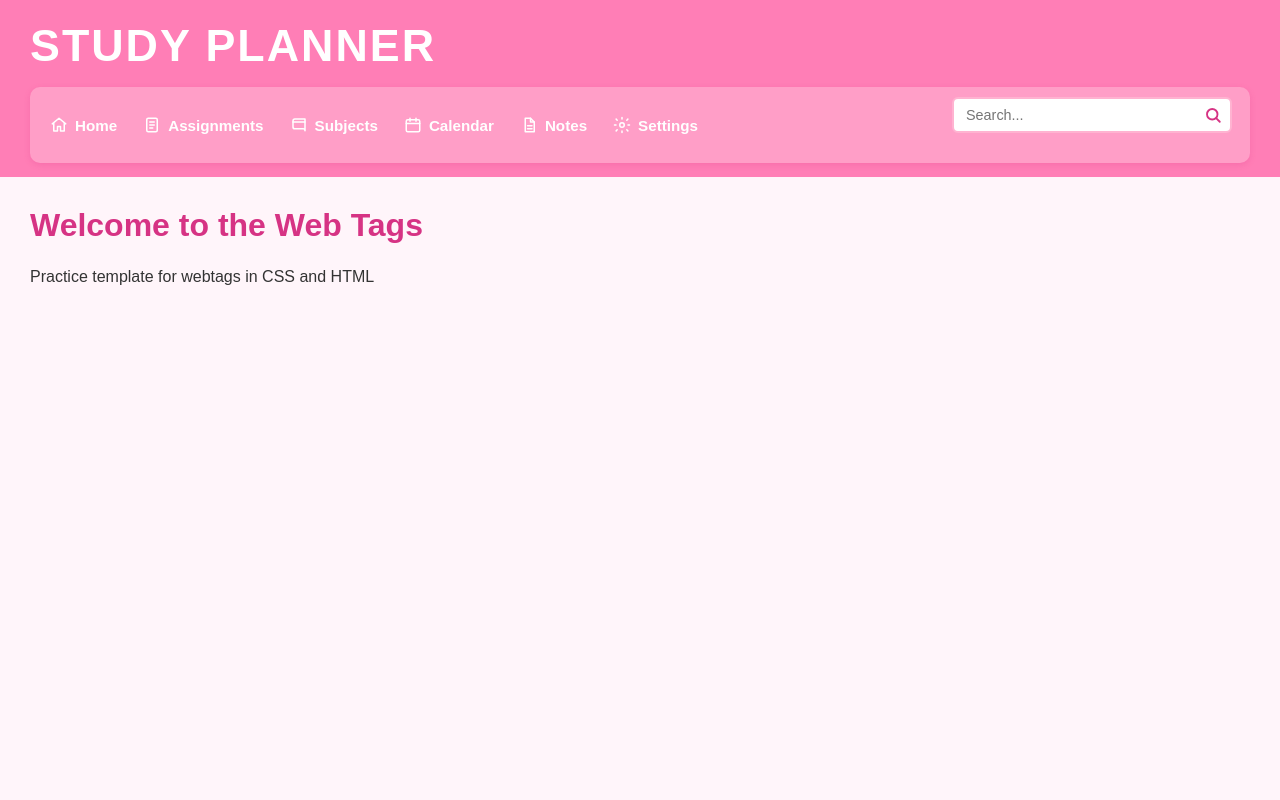
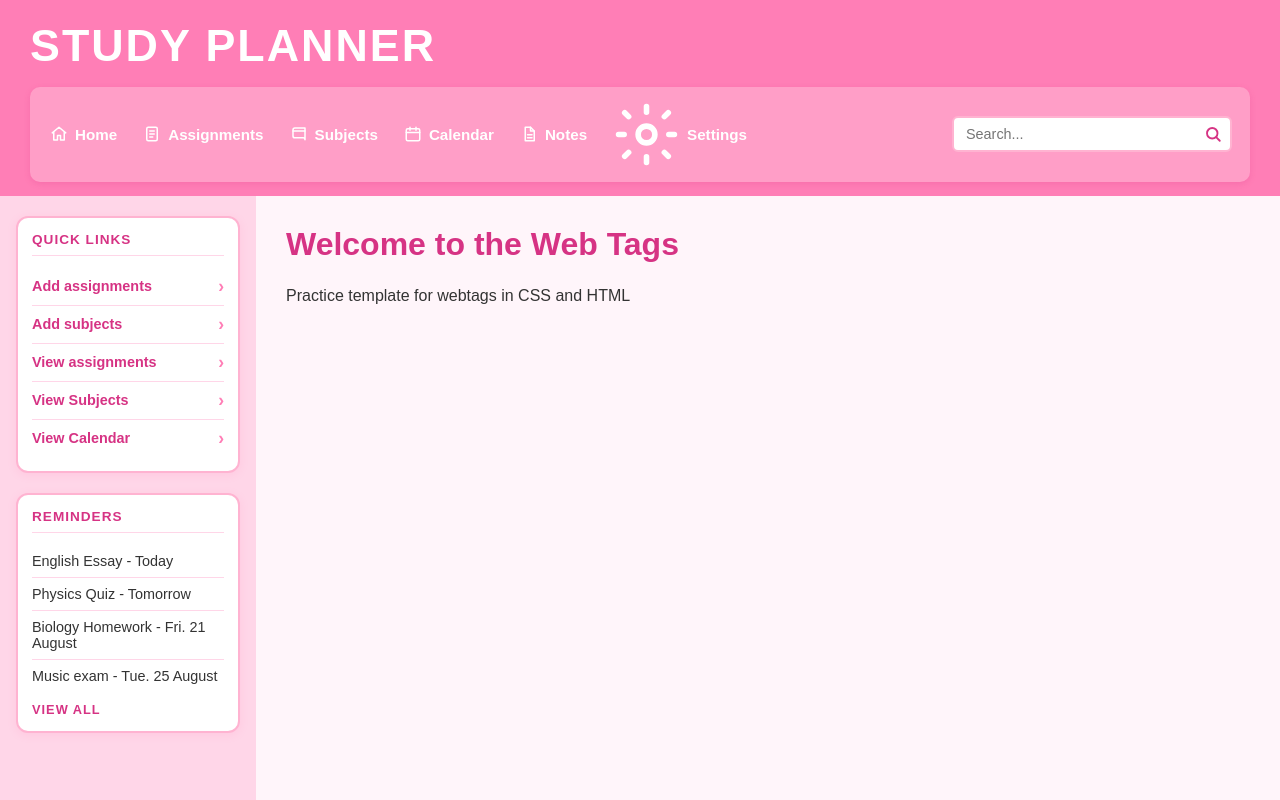
Before and after one commit to chrxssy2023/study_planner, a Flask app: page / in a window 1280 px wide. Run offline with Flask 3, Linux system fonts and the light colour scheme.

Commit message:
Updated main top menu and sidebar menu

```diff
--- a/static/css/style.css
+++ b/static/css/style.css
@@ -59,11 +59,14 @@ body {
 .main-nav {
     flex: 1 1 auto;
     min-width: 0;
+    display: flex;
+    align-items: center;
 }
 
 nav ul {
     display: flex;
     flex-wrap: wrap;
+    align-items: center;
     list-style: none;
     gap: 6px 22px;
 }
@@ -83,11 +86,7 @@ nav a {
     width: 18px;
     height: 18px;
     flex-shrink: 0;
-    fill: none;
-    stroke: #fff;
-    stroke-width: 2;
-    stroke-linecap: round;
-    stroke-linejoin: round;
+    display: block;
 }
 
 nav a:hover {
@@ -96,7 +95,7 @@ nav a:hover {
 }
 
 nav a:hover .nav-icon {
-    stroke: #fff5fa;
+    opacity: 0.85;
 }
 
 /* ===== Search ===== */
@@ -104,6 +103,10 @@ nav a:hover .nav-icon {
 .search-form {
     flex: 0 1 clamp(140px, 22vw, 280px);
     min-width: 120px;
+    margin: 0;
+    display: flex;
+    align-items: center;
+    align-self: center;
 }
 
 .search-box {
@@ -139,12 +142,91 @@ nav a:hover .nav-icon {
     background-position: center;
 }
 
+/* ===== Body layout: 1/5 sidebar + 4/5 main ===== */
+
+.body-container {
+    display: grid;
+    grid-template-columns: 1fr 4fr;
+    flex: 1;
+    min-height: 0;
+}
+
+/* ===== Sidebar ===== */
+
+.sidebar {
+    padding: 20px 16px;
+    background: #ffd6e8;
+    display: flex;
+    flex-direction: column;
+    gap: 20px;
+}
+
+.sidebar-box {
+    border: 2px solid #ffb3d1;
+    border-radius: 12px;
+    padding: 14px;
+    background: #fff;
+    box-shadow: 0 2px 8px rgba(255, 126, 182, 0.15);
+}
+
+.sidebar-box h2 {
+    font-size: 0.85rem;
+    font-weight: 900;
+    letter-spacing: 1px;
+    text-transform: uppercase;
+    color: #d63384;
+    margin-bottom: 12px;
+    padding-bottom: 8px;
+    border-bottom: 1px solid #ffd6e8;
+}
+
+.quick-links,
+.reminders {
+    list-style: none;
+}
+
+.quick-links li,
+.reminders li {
+    padding: 8px 0;
+    border-bottom: 1px solid #ffd6e8;
+    font-size: 0.9rem;
+}
+
+.quick-links li:last-child,
+.reminders li:last-child {
+    border-bottom: none;
+}
+
+.quick-links li {
+    display: flex;
+    justify-content: space-between;
+    align-items: center;
+    color: #d63384;
+    font-weight: bold;
+}
+
+.quick-links li::after {
+    content: "›";
+    font-size: 1.1rem;
+    color: #ff7eb6;
+}
+
+.view-all {
+    display: block;
+    margin-top: 10px;
+    font-size: 0.8rem;
+    font-weight: bold;
+    letter-spacing: 1px;
+    text-transform: uppercase;
+    color: #d63384;
+}
+
 /* Main */
 
 main {
-    flex: 1;
     padding: 30px;
     background: #fff5fa;
+    overflow-y: auto;
 }
 
 main h2 {
@@ -200,7 +282,7 @@ tr:hover {
 
 /* Search Form */
 
-form {
+form:not(.search-form) {
     margin-bottom: 20px;
 }
 
--- a/templates/base.html
+++ b/templates/base.html
@@ -13,40 +13,40 @@
                 <nav class="main-nav">
                     <ul>
                     <li>
-                        <a href=" ">
-                            <svg class="nav-icon" viewBox="0 0 24 24" aria-hidden="true"><path d="M3 10.5 12 3l9 7.5"/><path d="M5 10v10h5v-6h4v6h5V10"/></svg>
+                        <a href="/">
+                            <img src="/static/images/home.svg" alt="Home" class="nav-icon">
                             Home
-                        </a >
+                        </a>
                     </li>
                     <li>
                         <a href="/assignments">
-                            <svg class="nav-icon" viewBox="0 0 24 24" aria-hidden="true"><rect x="5" y="3" width="14" height="18" rx="2"/><path d="M9 8h6M9 12h6M9 16h4"/></svg>
+                            <img src="/static/images/assignments.svg" alt="Asignments" class="nav-icon">
                             Assignments
-                        </a >
+                        </a>
                     </li>
                     <li>
                         <a href="/subjects">
-                            <svg class="nav-icon" viewBox="0 0 24 24" aria-hidden="true"><path d="M4 6.5A2.5 2.5 0 0 1 6.5 4H20v15.5A2.5 2.5 0 0 0 17.5 17H6.5A2.5 2.5 0 0 1 4 14.5V6.5z"/><path d="M4 8h16"/></svg>
+                            <img src="/static/images/subjects.svg" alt="Subjects" class="nav-icon">
                             Subjects
-                        </a >
+                        </a>
                     </li>
                     <li>
                         <a href="/calendar">
-                            <svg class="nav-icon" viewBox="0 0 24 24" aria-hidden="true"><rect x="3" y="5" width="18" height="16" rx="2"/><path d="M3 10h18M8 3v4M16 3v4"/></svg>
+                            <img src="/static/images/calendar.svg" alt="Calendar" class="nav-icon">
                             Calendar
-                        </a >
+                        </a>
                     </li>
                     <li>
                         <a href="#">
-                            <svg class="nav-icon" viewBox="0 0 24 24" aria-hidden="true"><path d="M7 3h7l5 5v13H7z"/><path d="M14 3v5h5"/><path d="M10 13h6M10 17h6"/></svg>
+                            <img src="/static/images/notes.svg" alt="Notes" class="nav-icon">
                             Notes
-                        </a >
+                        </a>
                     </li>
                     <li>
                         <a href="#">
-                            <svg class="nav-icon" viewBox="0 0 24 24" aria-hidden="true"><circle cx="12" cy="12" r="3"/><path d="M12 2v2M12 20v2M4.2 4.2l1.4 1.4M18.4 18.4l1.4 1.4M2 12h2M20 12h2M4.2 19.8l1.4-1.4M18.4 5.6l1.4-1.4"/></svg>
+                            <img src="/static/images/settings.svg" alt="Settings class="nav-icon">
                             Settings
-                        </a >
+                        </a>
                     </li>
                     </ul>
                 </nav>
@@ -60,8 +60,33 @@
         </div>
     </header>
 
-    <main>
-        {% block main %}{% endblock %}
-    </main>
+    <div class="body-container">
+        <aside class="sidebar">
+            <section class="sidebar-box">
+                <h2>Quick Links</h2>
+                <ul class="quick-links">
+                    <li>Add assignments</li>
+                    <li>Add subjects</li>
+                    <li>View assignments</li>
+                    <li>View Subjects</li>
+                    <li>View Calendar</li>
+                </ul>
+            </section>
+            <section class="sidebar-box">
+                <h2>Reminders</h2>
+                <ul class="reminders">
+                    <li>English Essay - Today</li>
+                    <li>Physics Quiz - Tomorrow</li>
+                    <li>Biology Homework - Fri. 21 August</li>
+                    <li>Music exam - Tue. 25 August</li>
+                </ul>
+                <span class="view-all">View All</span>
+            </section>
+        </aside>
+
+        <main>
+            {% block main %}{% endblock %}
+        </main>
+    </div>
 </body>
 </html>
```
Also changed, not shown: static/images/assignments.svg (added), static/images/calendar.svg (added), static/images/home.svg (added), static/images/notes.svg (added), static/images/search.svg (renamed from static/css/images/search.svg), static/images/settings.svg (added), static/images/subjects.svg (added).
